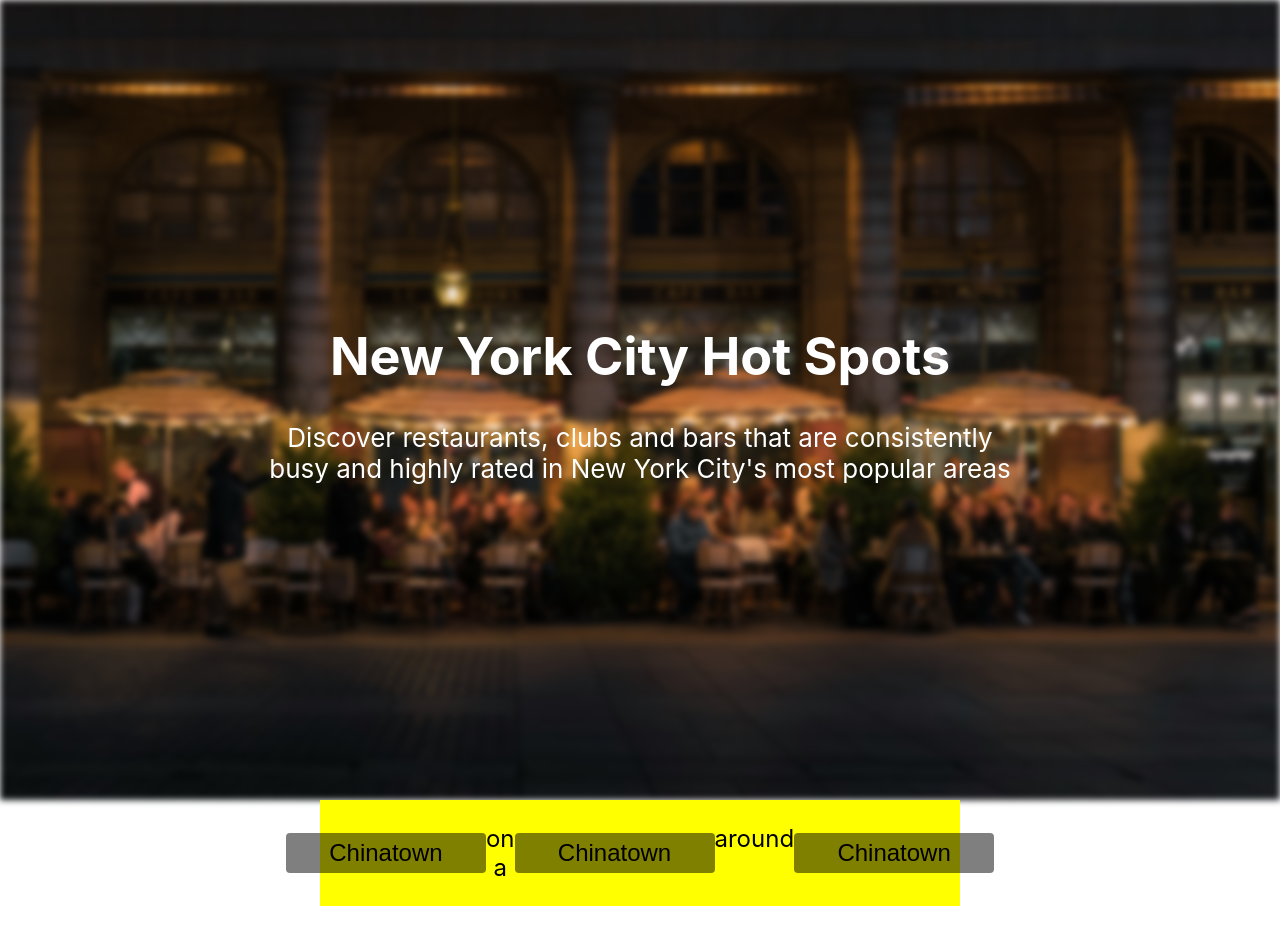
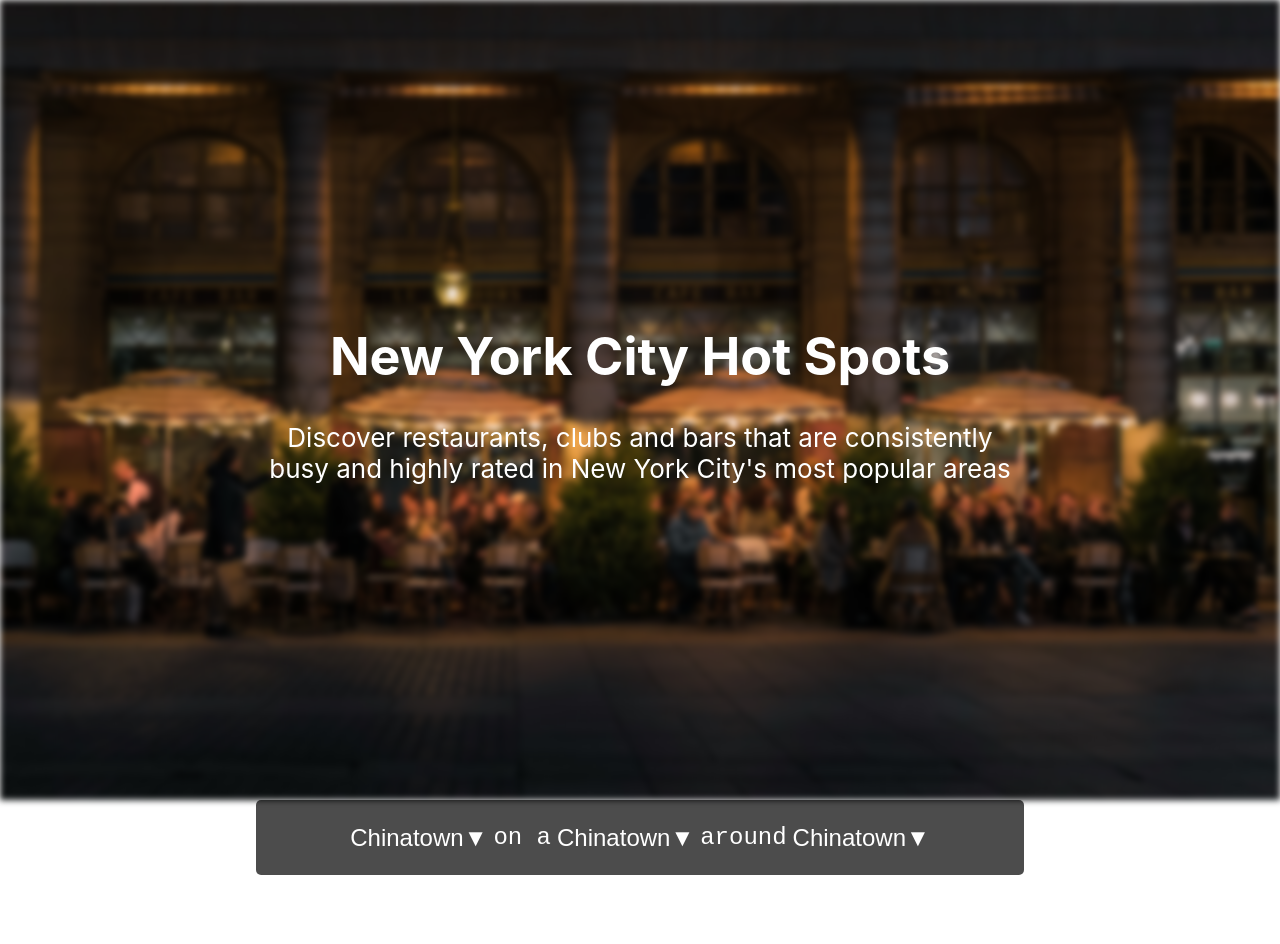
Before and after one commit to tyrocap/NYC-Hot-Spots, a React (Create React App) app: page / in a window 1280 px wide. Shown: the top 944 px of the page. Built offline with nearby package versions, Linux system fonts and the light colour scheme.

Commit message:
Updated Map Header

```diff
--- a/src/App.css
+++ b/src/App.css
@@ -1,15 +1,24 @@
 /* GENERAL */
+/* BUTTONS */
 .btn {
   height: 40px;
   width: 200px;
-  background: rgba(0,0,0,0.5);
   border: 0px;
   border-radius: 4px;
 }
 
+.btn-flex {
+  height: auto;
+  width: auto;
+  border: 0px;
+  border-radius: 4px;
+}
+
+/* FONTS */
 .extra-large-font {
   font-size: calc(16px + 2vh);
 }
+
 
 .large-font {
   font-size: calc(12px + 2vh);
@@ -30,6 +39,22 @@
   font-size: calc(0px + 2vh);
 
 }
+
+/* BACKGROUNDS */
+.backg-tr {
+  background: transparent;
+}
+
+/* COLORS */
+.color-white {
+  color: white;
+}
+
+.color-black {
+  color: black;
+}
+
+
 
 .App {
   text-align: center;
@@ -84,13 +109,14 @@
   justify-content: center;
   text-align: center;
   position: absolute;
-  width: 50%;
-  background-color: yellow;
+  width: 60%;
+  background-color: rgba(0, 0, 0, 0.7);
   min-height: 7vh;
   margin: 0 auto 0 auto;
   top: 0;
   right: 0;
   left: 0;
+  border-radius: 5px;
 }
 
 
@@ -111,3 +137,7 @@
   flex-direction: column;
 
 }
+
+.pre-text {
+  margin: 0;
+}
--- a/src/App.js
+++ b/src/App.js
@@ -21,9 +21,9 @@ function App() {
           <div className="g-map-header">
             <div className="filter-box">
               <Card></Card>
-              <p className="normal-font">on a </p>
+              <p className="normal-font"><pre className="pre-text color-white">on a</pre></p>
               <Card></Card>
-              <p className="normal-font">around </p>
+              <p className="normal-font"><pre className="pre-text color-white">around</pre></p>
               <Card></Card>
             </div>
             <div></div>
--- a/src/Card.css
+++ b/src/Card.css
@@ -8,4 +8,7 @@
 .dropdown-menu {
     display: flex;
     flex-direction: column;
+    position: absolute;
+    top: 50px;
+    background: white;
 }
--- a/src/Card.js
+++ b/src/Card.js
@@ -44,19 +44,19 @@ class Card extends Component {
     const text = this.state.buttonText;
     return (
       <div className="card">
-        <button className="btn normal-font" onClick={this.toggleMenu}>
-          {text}
+        <button className="btn-flex backg-tr color-white normal-font" onClick={this.toggleMenu}>
+          {text}<span>&#9660;</span>
         </button>
         {
           this.state.showMenu
           ? (
               <div className="dropdown-menu">
-                <button className="btn normal-font" value="Chinatown" onClick={this.wrapperFuntion}>Chinatown</button>
-                <button className="btn normal-font" value="Chelsea" onClick={this.wrapperFuntion}>Chelsea</button>
-                <button className="btn normal-font" value="Downtown" onClick={this.wrapperFuntion}>Downtown</button>
-                <button className="btn normal-font" value="Uptown" onClick={this.wrapperFuntion}>Uptown</button>
-                <button className="btn normal-font" value="Midtown" onClick={this.wrapperFuntion}>Midtown</button>
-                <button className="btn normal-font" value="Harlem" onClick={this.wrapperFuntion}>Harlem</button>
+                <button className="btn backg-tr normal-font" value="Chinatown" onClick={this.wrapperFuntion}>Chinatown</button>
+                <button className="btn backg-tr normal-font" value="Chelsea" onClick={this.wrapperFuntion}>Chelsea</button>
+                <button className="btn backg-tr normal-font" value="Downtown" onClick={this.wrapperFuntion}>Downtown</button>
+                <button className="btn backg-tr normal-font" value="Uptown" onClick={this.wrapperFuntion}>Uptown</button>
+                <button className="btn backg-tr normal-font" value="Midtown" onClick={this.wrapperFuntion}>Midtown</button>
+                <button className="btn backg-tr normal-font" value="Harlem" onClick={this.wrapperFuntion}>Harlem</button>
               </div>
             )
             : (
```
